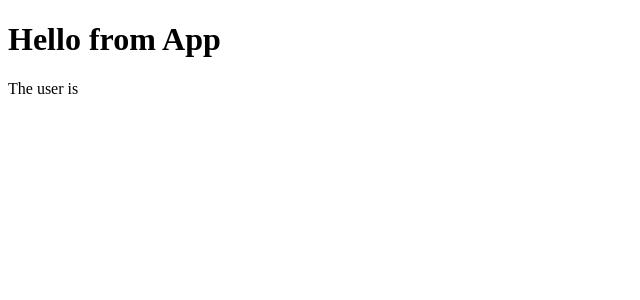
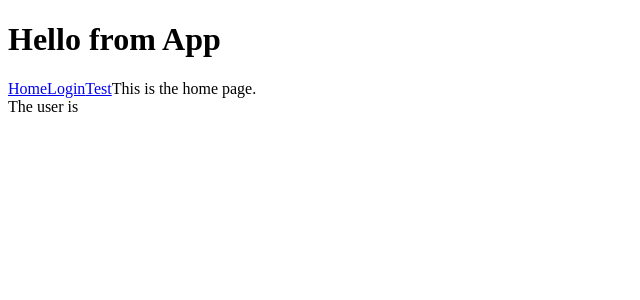
Before and after one commit to ily123/grafnote, a React (Create React App) app in the folder frontend/: page / in a window 1280 px wide. Shown: the top 300 px of the page, without its empty margins (0-640 px from the left). Built offline with nearby package versions, Linux system fonts and the light colour scheme; no server answers.

Commit message:
Added dummy react routes to test redux behavior.

```diff
--- a/frontend/src/App.js
+++ b/frontend/src/App.js
@@ -1,4 +1,4 @@
-import { Route, Switch } from 'react-router-dom';
+import { Route, Switch, NavLink } from 'react-router-dom';
 import { useSelector } from 'react-redux';
 import LoginFormPage from './components/LoginFormPage';
 
@@ -7,12 +7,21 @@ function App () {
   return (
     <div>
       <h1>Hello from App</h1>
+      <NavLink to='/'>Home</NavLink>
+      <NavLink to='/login'>Login</NavLink>
+      <NavLink to='/test'>Test</NavLink>
       <Switch>
+        <Route exact path='/'>
+          This is the home page.
+        </Route>
         <Route path="/login">
           <LoginFormPage />
         </Route>
         <Route path="/login">
           This is the home page.
+        </Route>
+        <Route path="/test">
+          This is a test page.
         </Route>
       </Switch>
       <footer>
```
